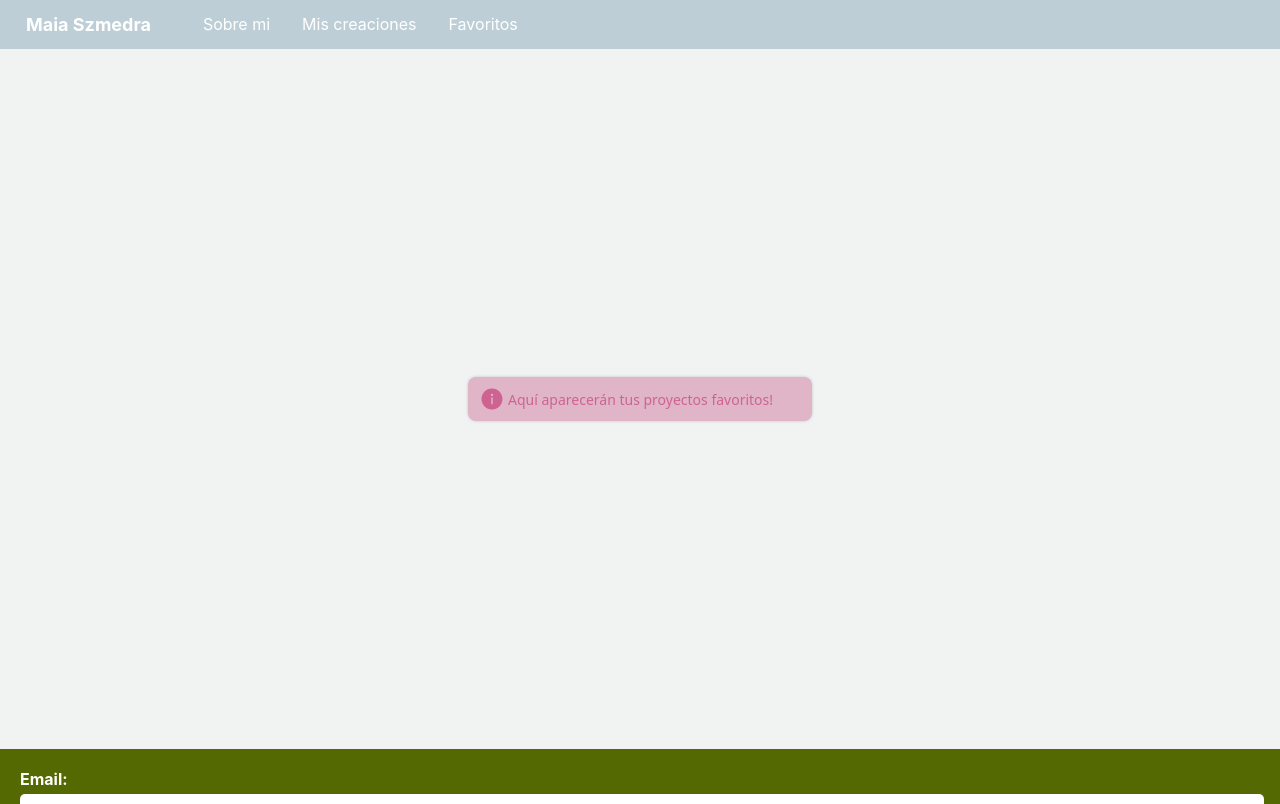
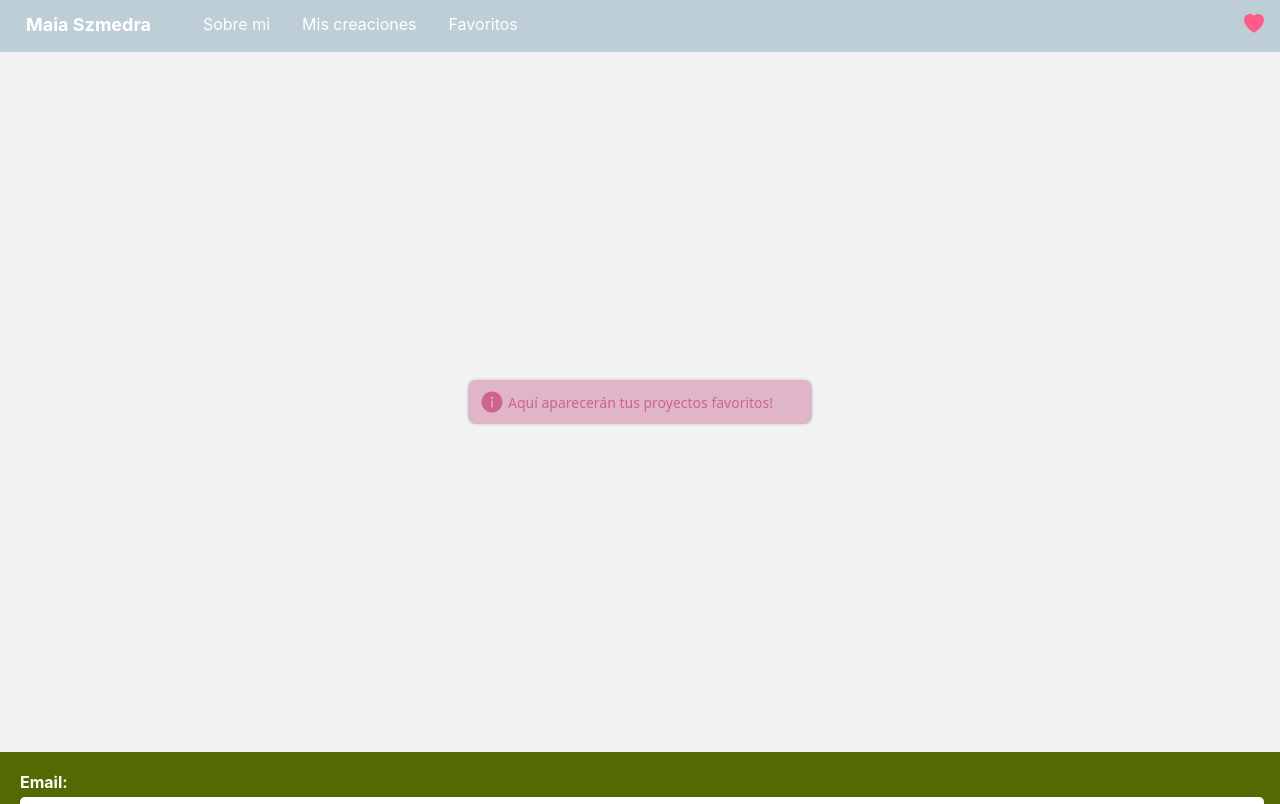
Before and after one commit to maiaszmedra/TP10-Porfolio, a React (Create React App) app: page /favoritos in a window 1280 px wide. Shown: the top 804 px of the page. Built offline with nearby package versions, Linux system fonts and the light colour scheme.

Commit message:
guardando x las dudas

```diff
--- a/src/Favoritos.css
+++ b/src/Favoritos.css
@@ -82,7 +82,7 @@
 
 
   .heart-container {
-    --heart-color: rgb(255, 91, 137);
+    --heart-color: #ff5b89;
     position: relative;
     width: 35px;
     height: 35px;
--- a/src/Layout.js
+++ b/src/Layout.js
@@ -5,7 +5,7 @@ const Layout = () => {
     return (
         <>
             <nav>
-                <ul>
+                <ul style={{ display: "flex" }}>
                     <li className="icon">
                         <Link to="/home">Maia Szmedra</Link>
                     </li>
@@ -18,6 +18,13 @@ const Layout = () => {
 
                     <li>
                         <Link to="/favoritos"> Favoritos</Link>
+                    </li>
+                    <li style={{ marginLeft: "auto" }}>
+                        <div class="favoritos">
+                            <svg xmlns="http://www.w3.org/2000/svg" width="20" height="20" fill="#ff5b89" class="bi bi-heart-fill" viewBox="0 0 16 16">
+                                <path fill-rule="evenodd" d="M8 1.314C12.438-3.248 23.534 4.735 8 15-7.534 4.736 3.562-3.248 8 1.314z" />
+                            </svg>
+                        </div>
                     </li>
                 </ul>
             </nav>
--- a/src/index.css
+++ b/src/index.css
@@ -72,6 +72,15 @@ ul{
   background-color: #bdced7;
 }
 
+.ul2{
+  align-items: end;
+  list-style-type: none;
+  margin: 0;
+  padding: 0;
+  overflow: hidden;
+  background-color: #bdced7;
+}
+
 .icon{
   font-size: large;
   font-weight: bold;
@@ -104,8 +113,6 @@ a{
   margin-top: 500px;
   margin-bottom: 500px;
 }
-
-
 
 .social-buttons {
   background-color: #546901;
@@ -188,3 +195,7 @@ a{
 .instagram:hover svg {
   fill: #c13584;
 }
+
+.favoritos{
+
+}
```
